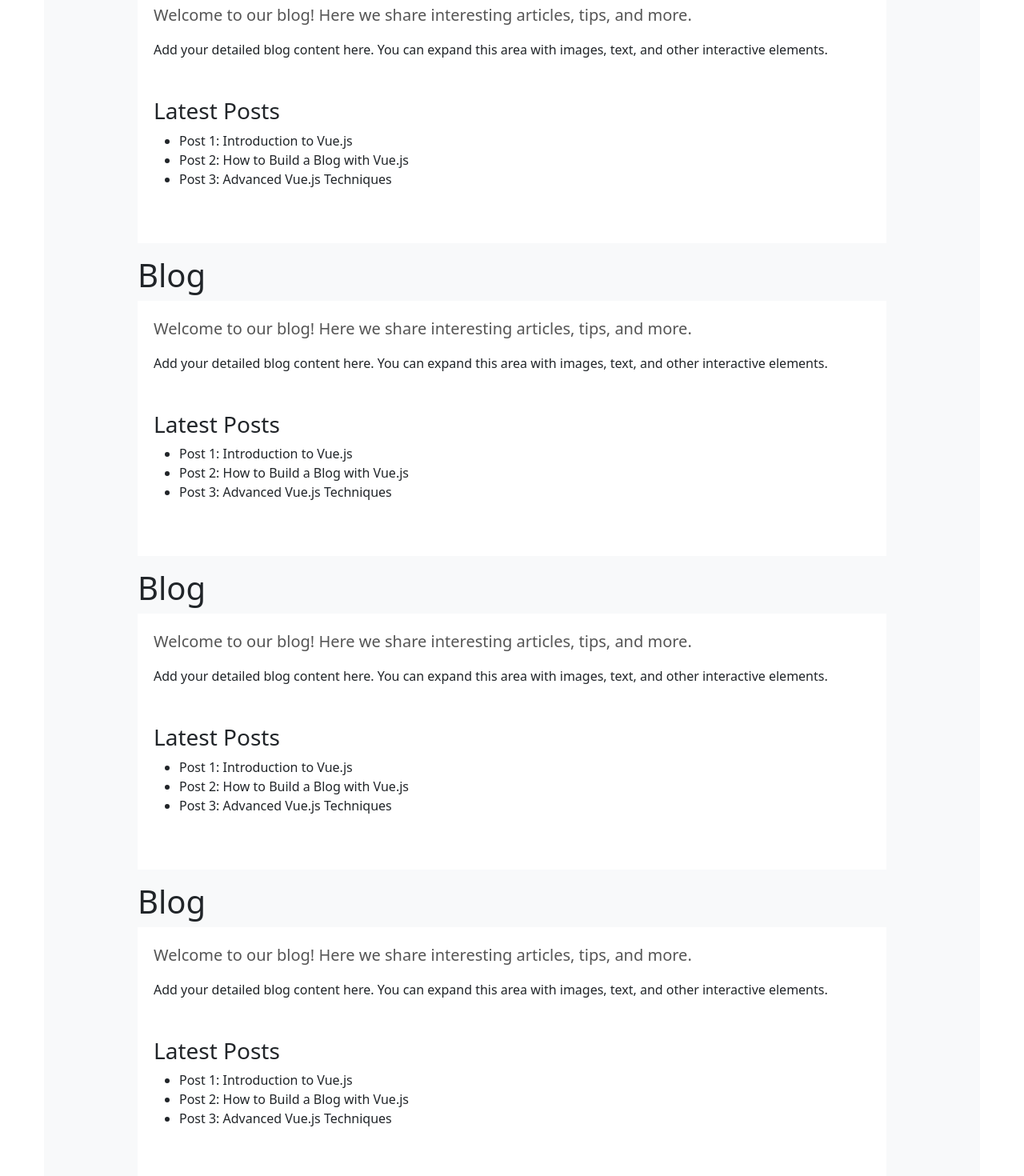
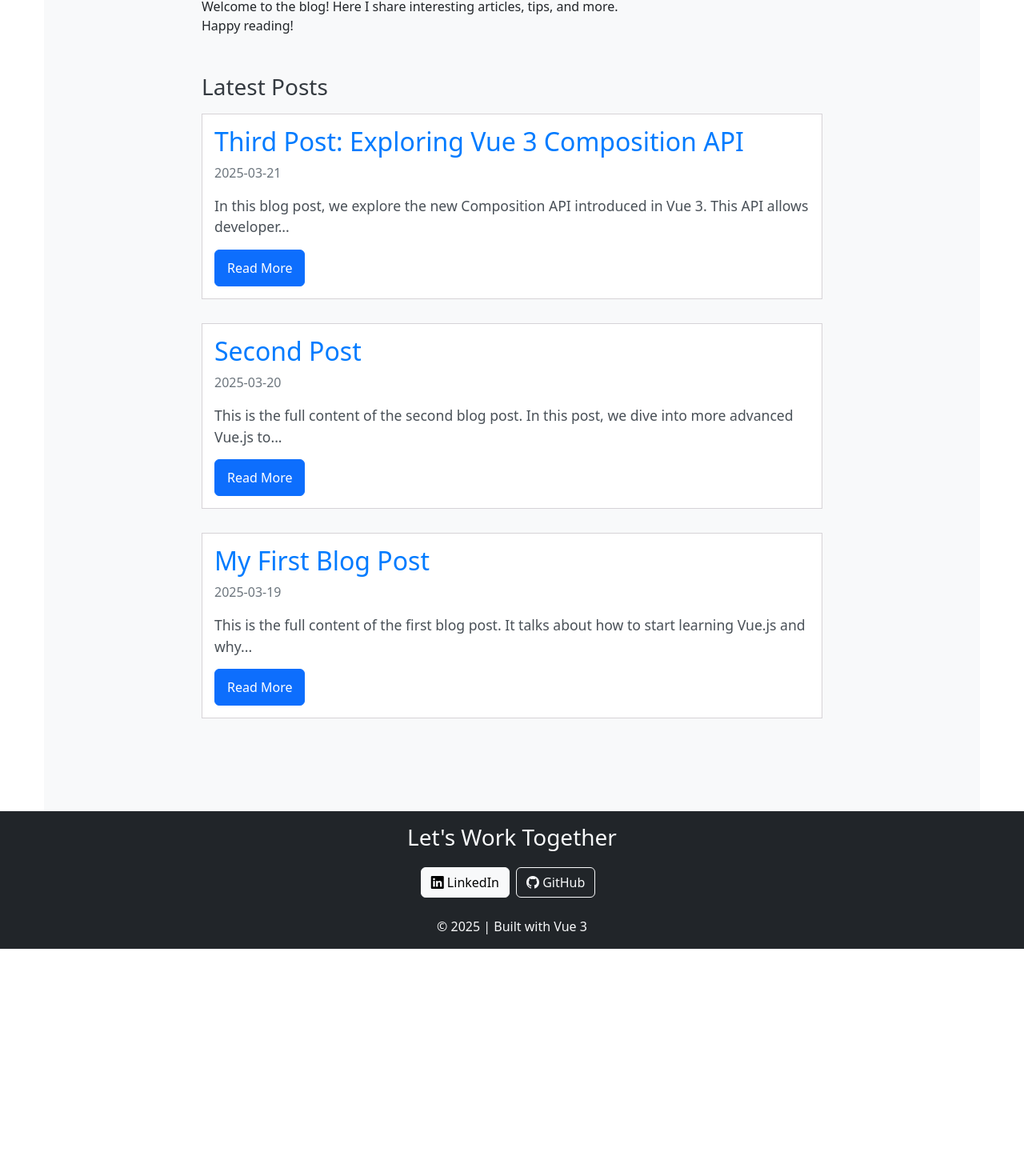
Before and after one commit to Caspec/Followcasperv2, a Vue app: page /blog in a window 1280 px wide. Shown: the part 128-1598 px from the top of the page at 80% size. After the commit the page ends 1314 px from the top, so only its background shows below. Built offline with nearby package versions, Linux system fonts and the light colour scheme.

Commit message:
feat: add blog post

```diff
--- a/src/App.vue
+++ b/src/App.vue
@@ -46,20 +46,19 @@
       <router-view></router-view>
     </div>
 
-    <section id="contact" class="bg-dark text-white py-3 text-center">
-      <h3>Let's Work Together</h3>
-      <div class="mt-3">
-        <a :href="linkedin" target="_blank" class="btn btn-light me-2"
-          ><i class="bi bi-linkedin"></i> LinkedIn</a
-        >
-        <a :href="github" target="_blank" class="btn btn-outline-light"
-          ><i class="bi bi-github"></i> GitHub</a
-        >
+    <footer id="contact" class="bg-dark text-center text-light py-3">
+      <div>
+        <h3>Let's Work Together</h3>
+        <div class="mt-3">
+          <a :href="linkedin" target="_blank" class="btn btn-light me-2">
+            <i class="bi bi-linkedin"></i> LinkedIn
+          </a>
+          <a :href="github" target="_blank" class="btn btn-outline-light">
+            <i class="bi bi-github"></i> GitHub
+          </a>
+        </div>
       </div>
-    </section>
-
-    <footer class="bg-dark text-center text-light py-3">
-      <p>&copy; {{ new Date().getFullYear() }} | Built with Vue 3</p>
+      <p class="mt-4">&copy; {{ new Date().getFullYear() }} | Built with Vue 3</p>
     </footer>
   </div>
 </template>
@@ -82,6 +81,18 @@ const scrollToTop = (event: MouseEvent) => {
 </script>
 
 <style scoped>
+html,
+body {
+  height: 100%;
+  margin: 0;
+}
+
+#app {
+  display: flex;
+  flex-direction: column;
+  min-height: 100vh;
+}
+
 .default {
   width: 100%;
 }
@@ -111,4 +122,30 @@ const scrollToTop = (event: MouseEvent) => {
 .disabled-link .nav-link[aria-disabled='true'] {
   cursor: not-allowed;
 }
+
+footer {
+  background-color: #343a40;
+  color: #fff;
+  text-align: center;
+  padding: 20px;
+  margin-top: auto;
+}
+
+footer h3 {
+  margin-bottom: 20px;
+}
+
+footer .btn {
+  margin-right: 10px;
+}
+
+footer p {
+  margin: 0;
+}
+
+@media (max-width: 768px) {
+  .default.container {
+    max-width: 100%;
+  }
+}
 </style>
--- /dev/null
+++ b/src/content/posts.ts
@@ -0,0 +1,36 @@
+export type Post = {
+  id: number
+  title: string
+  date: string
+  excerpt: string
+  content: string
+  slug: string
+}
+
+export const posts: Post[] = [
+  {
+    id: 1,
+    title: 'My First Blog Post',
+    date: '2025-03-19',
+    excerpt: 'This is the excerpt of the first post.',
+    content: `This is the full content of the first blog post. It talks about how to start learning Vue.js and why it's a great choice for modern web development. The post goes into detail about the basic concepts of Vue, including components, directives, and reactivity. If you're new to Vue, this will help you get started quickly.`,
+    slug: 'my-first-blog-post',
+  },
+  {
+    id: 2,
+    title: 'Second Post',
+    date: '2025-03-20',
+    excerpt: 'This is the excerpt of the second post.',
+    content: `This is the full content of the second blog post. In this post, we dive into more advanced Vue.js topics, including Vuex, Vue Router, and component lifecycle hooks. These are some of the core features that make Vue.js so powerful and flexible. By mastering these, you can build complex and scalable applications with ease.`,
+    slug: 'second-post',
+  },
+  {
+    id: 3,
+    title: 'Third Post: Exploring Vue 3 Composition API',
+    date: '2025-03-21',
+    excerpt:
+      'A deep dive into the Composition API and how it improves code organization and reusability.',
+    content: `In this blog post, we explore the new Composition API introduced in Vue 3. This API allows developers to write more modular and reusable code by organizing logic into functions that can be shared across components. We'll walk through examples of using the Composition API for handling state, lifecycle hooks, and providing reactivity.`,
+    slug: 'third-post-exploring-vue-3-composition-api',
+  },
+]
--- a/src/router/index.ts
+++ b/src/router/index.ts
@@ -12,6 +12,12 @@ const router = createRouter({
       path: '/blog',
       name: 'blog',
       component: () => import('@/views/BlogView.vue'),
+    },
+    {
+      path: '/blog/:slug',
+      name: 'blog-post',
+      component: () => import('@/views/BlogPostView.vue'),
+      props: true,
     },
   ],
 })
--- /dev/null
+++ b/src/views/BlogPostView.vue
@@ -0,0 +1,69 @@
+<template>
+  <div class="blog-container py-5">
+    <div class="container py-3">
+      <div class="mb-2">
+        <router-link to="/blog" class="go-back-arrow">
+          <i class="bi bi-arrow-left"></i> Go Back to Blog List
+        </router-link>
+      </div>
+      <div v-if="post">
+        <h1>{{ post.title }}</h1>
+        <div class="blog-content py-1">
+          <p>{{ post.date }}</p>
+          <div v-html="post.content"></div>
+        </div>
+      </div>
+      <div v-else>
+        <p>Post not found</p>
+      </div>
+    </div>
+  </div>
+</template>
+
+<script setup lang="ts">
+import { ref, onMounted } from 'vue'
+import { posts } from '@/content/posts'
+type Post = {
+  id: number
+  title: string
+  date: string
+  excerpt: string
+  content: string
+  slug: string
+  author?: string
+  tags?: string[]
+}
+
+const props = defineProps({
+  slug: {
+    type: String,
+    required: true,
+  },
+})
+
+const post = ref<Post | null>(null)
+
+onMounted(() => {
+  const foundPost = posts.find((p) => p.slug === props.slug)
+  post.value = foundPost || null
+})
+</script>
+
+<style scoped>
+.go-back-arrow {
+  display: inline-flex;
+  align-items: center;
+  font-size: 18px;
+  color: #007bff;
+  text-decoration: none;
+  margin-top: 10px;
+}
+
+.go-back-arrow i {
+  margin-right: 5px;
+}
+
+.go-back-arrow:hover {
+  text-decoration: underline;
+}
+</style>
--- a/src/views/BlogView.vue
+++ b/src/views/BlogView.vue
@@ -1,102 +1,107 @@
 <template>
   <div class="blog-container py-5">
-    <div class="container py-2">
+    <div class="container py-3">
       <h1>Blog</h1>
-      <div class="blog-content">
-        <p class="lead">Welcome to our blog! Here we share interesting articles, tips, and more.</p>
+      <div class="blog-content py-1">
         <p>
-          Add your detailed blog content here. You can expand this area with images, text, and other
-          interactive elements.
+          Welcome to the blog! Here I share interesting articles, tips, and more. <br />
+          Happy reading!
         </p>
         <div class="my-5">
           <h3>Latest Posts</h3>
-          <ul>
-            <li>Post 1: Introduction to Vue.js</li>
-            <li>Post 2: How to Build a Blog with Vue.js</li>
-            <li>Post 3: Advanced Vue.js Techniques</li>
-          </ul>
-        </div>
-      </div>
-    </div>
-    <div class="container py-2">
-      <h1>Blog</h1>
-      <div class="blog-content">
-        <p class="lead">Welcome to our blog! Here we share interesting articles, tips, and more.</p>
-        <p>
-          Add your detailed blog content here. You can expand this area with images, text, and other
-          interactive elements.
-        </p>
-        <div class="my-5">
-          <h3>Latest Posts</h3>
-          <ul>
-            <li>Post 1: Introduction to Vue.js</li>
-            <li>Post 2: How to Build a Blog with Vue.js</li>
-            <li>Post 3: Advanced Vue.js Techniques</li>
-          </ul>
-        </div>
-      </div>
-    </div>
-    <div class="container py-2">
-      <h1>Blog</h1>
-      <div class="blog-content">
-        <p class="lead">Welcome to our blog! Here we share interesting articles, tips, and more.</p>
-        <p>
-          Add your detailed blog content here. You can expand this area with images, text, and other
-          interactive elements.
-        </p>
-        <div class="my-5">
-          <h3>Latest Posts</h3>
-          <ul>
-            <li>Post 1: Introduction to Vue.js</li>
-            <li>Post 2: How to Build a Blog with Vue.js</li>
-            <li>Post 3: Advanced Vue.js Techniques</li>
-          </ul>
-        </div>
-      </div>
-    </div>
-    <div class="container py-2">
-      <h1>Blog</h1>
-      <div class="blog-content">
-        <p class="lead">Welcome to our blog! Here we share interesting articles, tips, and more.</p>
-        <p>
-          Add your detailed blog content here. You can expand this area with images, text, and other
-          interactive elements.
-        </p>
-        <div class="my-5">
-          <h3>Latest Posts</h3>
-          <ul>
-            <li>Post 1: Introduction to Vue.js</li>
-            <li>Post 2: How to Build a Blog with Vue.js</li>
-            <li>Post 3: Advanced Vue.js Techniques</li>
-          </ul>
+          <div v-for="post in sortedPosts" :key="post.id" class="post-section mt-3">
+            <router-link :to="`/blog/${post.slug}`" class="post-link">
+              <div class="post-content">
+                <h2>{{ post.title }}</h2>
+                <p class="post-date">{{ post.date }}</p>
+                <p class="post-excerpt">
+                  {{ truncateContent(post.content) }}
+                </p>
+                <button class="btn btn-primary">Read More</button>
+              </div>
+            </router-link>
+          </div>
         </div>
       </div>
     </div>
   </div>
 </template>
 
+<script setup lang="ts">
+import { ref, onMounted } from 'vue'
+import type { Post } from '@/content/posts'
+import { posts } from '@/content/posts'
+
+const sortedPosts = ref<Post[]>([])
+
+onMounted(() => {
+  sortedPosts.value = posts.slice().sort((a, b) => {
+    return new Date(b.date).getTime() - new Date(a.date).getTime()
+  })
+})
+
+const truncateContent = (content: string): string => {
+  return content.length > 100 ? content.substring(0, 100) + '...' : content
+}
+</script>
+
 <style scoped>
 .blog-container {
-  width: 100%;
   background-color: #f8f9fa;
 }
 
-.blog-content {
-  padding: 20px;
-  background-color: white;
+.blog-content h3 {
+  color: #343a40;
 }
 
-.container {
-  max-width: 960px;
-  margin: 0 auto;
+.blog-container .container {
+  max-width: 800px;
 }
 
-.text-center {
-  text-align: center;
+.post-section {
+  background-color: #fff;
+  padding: 15px;
+  margin-bottom: 30px;
+  transition: 0.3s ease-in-out;
+  border-radius: 0 !important;
+  border: 1px solid #d6d3d7;
+  cursor: pointer;
 }
 
-.lead {
-  font-size: 1.25rem;
-  color: #555;
+.post-section h2 {
+  color: #007bff;
+  font-size: 2rem;
+}
+
+.post-section .post-date {
+  font-size: 1rem;
+  color: #6c757d;
+}
+
+.post-section .post-excerpt {
+  font-size: 1.1rem;
+  color: #495057;
+  margin-bottom: 15px;
+}
+
+.post-section .btn {
+  padding: 10px 15px;
+}
+
+.post-section:hover {
+  transform: translateY(-5px);
+  box-shadow: 0 5px 15px rgba(0, 0, 0, 0.2);
+}
+
+.post-link {
+  display: block;
+  text-decoration: none;
+  color: inherit;
+}
+
+@media (max-width: 768px) {
+  .blog-container .container {
+    max-width: 100%;
+  }
 }
 </style>
```
Also changed, not shown: src/content/posts.d.ts (added, +10 -0 lines).
